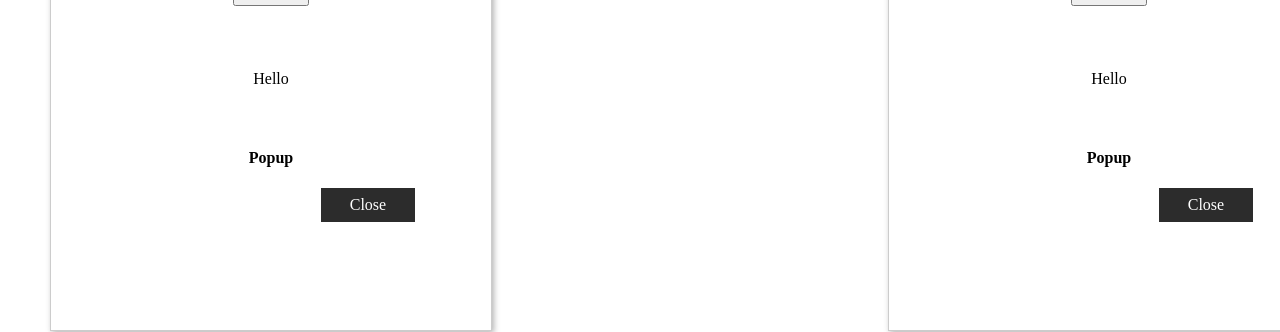
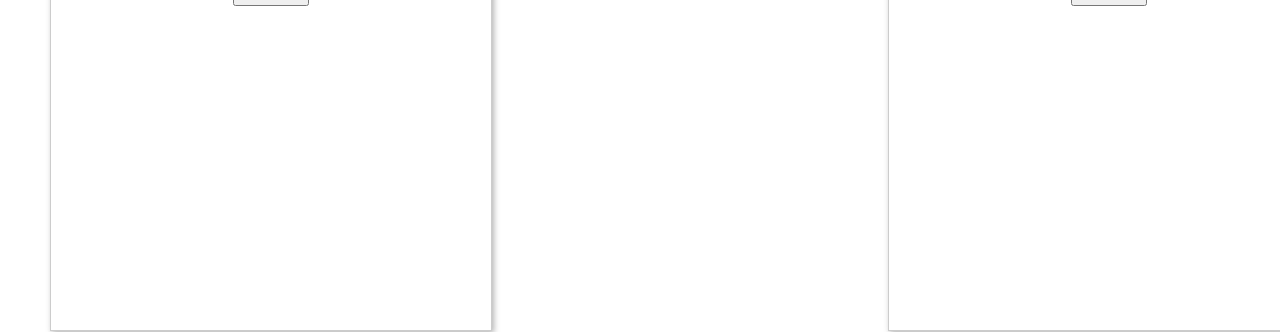
Before and after one commit to milenagrncarova993/weather-app, a React (Create React App) app: page / in a window 1280 px wide. Shown: the part 570-902 px from the top of the page. Built offline with nearby package versions, Linux system fonts and the light colour scheme; a web font is replaced by a local one.

Commit message:
Adding react hooks

```diff
--- a/src/App.js
+++ b/src/App.js
@@ -1,8 +1,10 @@
 import './App.css';
 import Header from './components/header/Header.component';
 import Days from './components/days/Days.component';
+import React from 'react';
 
 function App() {
+
   return (
     <div className="App">
       <Header/>
--- a/src/components/cards/Cards.component.jsx
+++ b/src/components/cards/Cards.component.jsx
@@ -1,18 +1,23 @@
-import React from 'react';
+import React, {useState} from 'react';
 import './Cards.component.css';
-import { Popup } from '../popup/popup.component.jsx';
+import { Popup } from '../popup/popup.component.jsx'
 
 
-const CardItem = ({day,temp,windDirection,windSpeed,type}) =>(
+function CardItem  ({day,temp,windDirection,windSpeed,type}){
+    const [show, setShow] = useState(false);
+    const closePopupHander = () => setShow(false);
+
+    return (
 
     <div className='content'>
         <img src="./images/weather-photo.png" alt="Sample photo"></img>
         <h1 className='day'>{day.toUpperCase()}</h1>
         <h5 className='temp'>{temp}°C</h5>
         <button className="btn-openPopup">View More</button>
-        <Popup/>
+        <Popup show={show} closePopupHandler={closePopupHander}/>
     </div>
 )
+}
 
 
 export default CardItem;
--- a/src/components/popup/popup.component.jsx
+++ b/src/components/popup/popup.component.jsx
@@ -1,9 +1,13 @@
 import React from 'react';
 import './popup.component.css';
 
-export const Popup = () => {
+export const Popup = ({show, closePopupHandler}) => {
     return(
-      <div className="popup-wrapper">
+      <div className="popup-wrapper"
+        style={{
+          opacity: show ? '1' : '0'
+        }}
+      >
           <div ClassName="popup-header">
               <p>Hello</p>
           </div>
```
